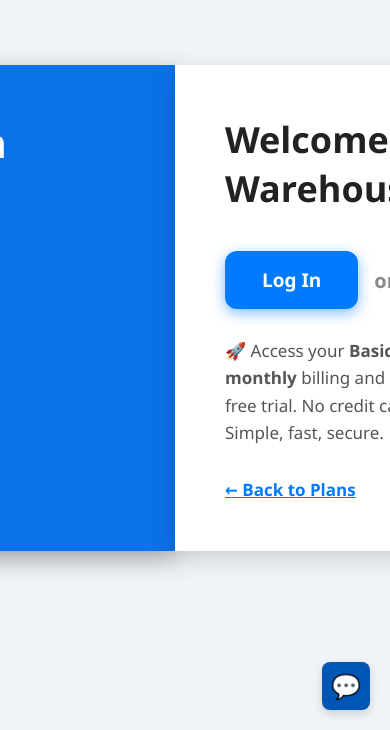
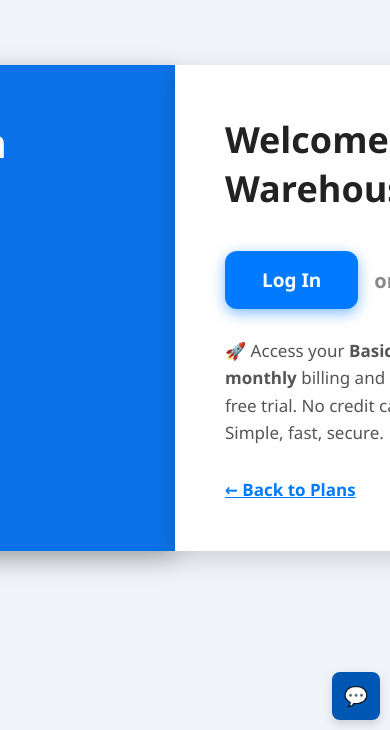
Before and after one commit to gagellan/warehouse-, a React (Create React App) app: page /plan-details in a window 390 px wide. Shown: the part 114-844 px from the top of the page. Built offline with nearby package versions, Linux system fonts and the light colour scheme.

Commit message:
Update FloatingChat.css
Signed-off-by: vallacharitha <vallasri@gagellan.com>

```diff
--- a/src/assets/css/FloatingChat.css
+++ b/src/assets/css/FloatingChat.css
@@ -6,24 +6,31 @@
 }
 
 .chat-button {
-    background-color:  #0056b3; /* Exact blue from screenshot */
+    background-color:  #0056b3;
     color: white;
     font-size: 1.5rem;
     width: 48px;
     height: 48px;
-    border-radius: 8px; /* Slightly rounded square */
-    box-shadow: 0px 4px 10px rgba(0, 0, 0, 0.15); /* Subtle shadow */
+    border-radius: 8px;
+    box-shadow: 0px 4px 10px rgba(0, 0, 0, 0.15);
     cursor: pointer;
     text-align: center;
     display: flex;
     align-items: center;
     justify-content: center;
-    transition: background 0.3s ease-in-out;
+    transition: background 0.3s ease-in-out, transform 0.2s ease;
     border: none;
+    min-width: 48px;
+    min-height: 48px;
 }
 
 .chat-button:hover {
-    background-color: #0052CC; /* Slightly darker blue on hover */
+    background-color: #0052CC;
+    transform: scale(1.05);
+}
+
+.chat-button:active {
+    transform: scale(0.95);
 }
 
 .chat-popup {
@@ -31,11 +38,12 @@
     bottom: 60px;
     right: 0;
     background: white;
-    border-radius: 8px; /* Square popup */
+    border-radius: 8px;
     box-shadow: 0px 4px 10px rgba(0, 0, 0, 0.15);
     padding: 15px;
     width: 200px;
     text-align: center;
+    max-width: calc(100vw - 30px);
 }
 
 .chat-popup h3 {
@@ -55,8 +63,98 @@
     border-radius: 5px;
     cursor: pointer;
     transition: background 0.3s;
+    min-height: 44px;
+    font-weight: 500;
 }
 
 .chat-option:hover {
     background-color: #0052CC;
 }
+
+.chat-option:active {
+    transform: scale(0.98);
+}
+
+/* Mobile responsiveness */
+@media (max-width: 768px) {
+    .floating-chat-container {
+        bottom: 15px;
+        right: 15px;
+    }
+
+    .chat-button {
+        width: 44px;
+        height: 44px;
+        font-size: 1.3rem;
+    }
+
+    .chat-popup {
+        width: 180px;
+        padding: 12px;
+    }
+
+    .chat-popup h3 {
+        font-size: 0.95rem;
+    }
+
+    .chat-option {
+        font-size: 0.85rem;
+        padding: 8px;
+        min-height: 40px;
+    }
+}
+
+@media (max-width: 480px) {
+    .floating-chat-container {
+        bottom: 10px;
+        right: 10px;
+    }
+
+    .chat-button {
+        width: 44px;
+        height: 44px;
+        font-size: 1.2rem;
+    }
+
+    .chat-popup {
+        width: 160px;
+        padding: 10px;
+        bottom: 50px;
+    }
+
+    .chat-popup h3 {
+        font-size: 0.9rem;
+        margin-bottom: 8px;
+    }
+
+    .chat-option {
+        font-size: 0.8rem;
+        padding: 7px;
+        margin: 3px 0;
+        min-height: 38px;
+    }
+}
+
+@media (max-width: 360px) {
+    .floating-chat-container {
+        bottom: 8px;
+        right: 8px;
+    }
+
+    .chat-button {
+        width: 40px;
+        height: 40px;
+        font-size: 1rem;
+    }
+
+    .chat-popup {
+        width: 140px;
+        padding: 8px;
+    }
+
+    .chat-option {
+        font-size: 0.75rem;
+        padding: 6px;
+        min-height: 36px;
+    }
+}
```
